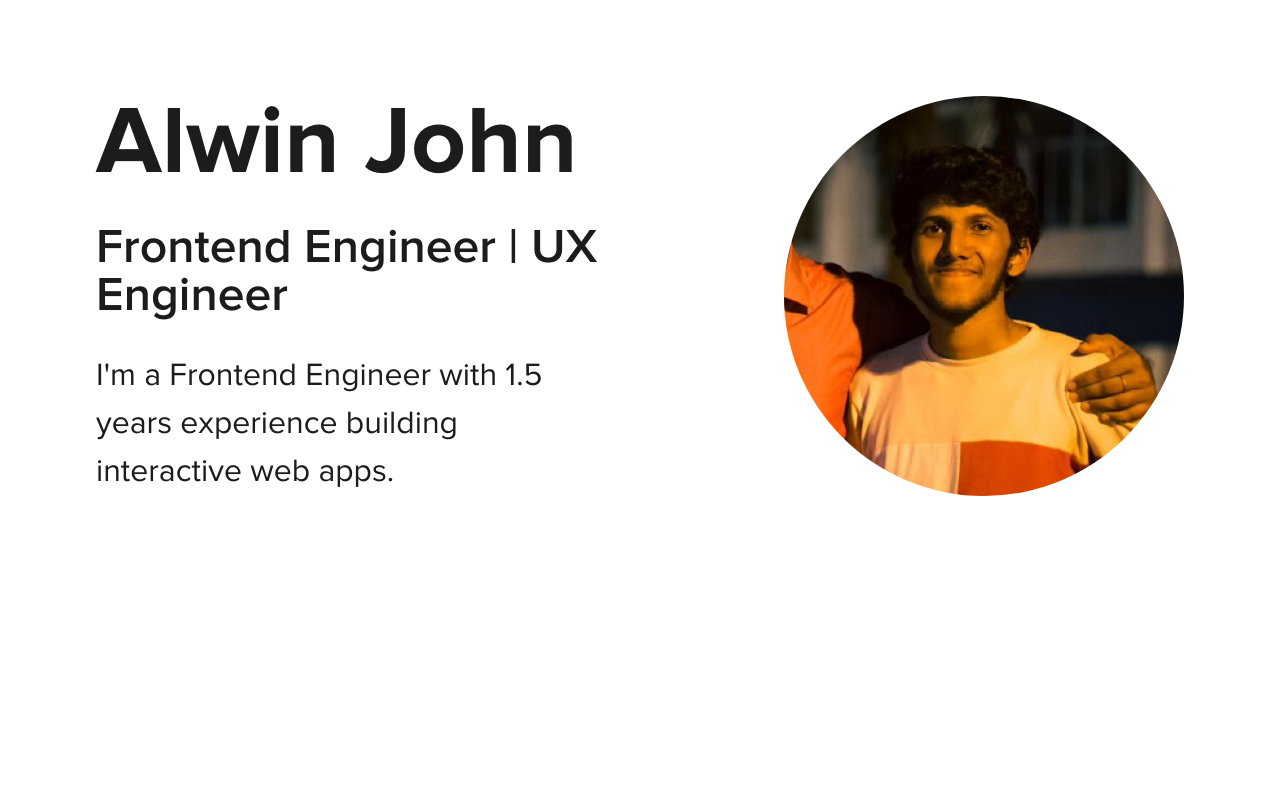
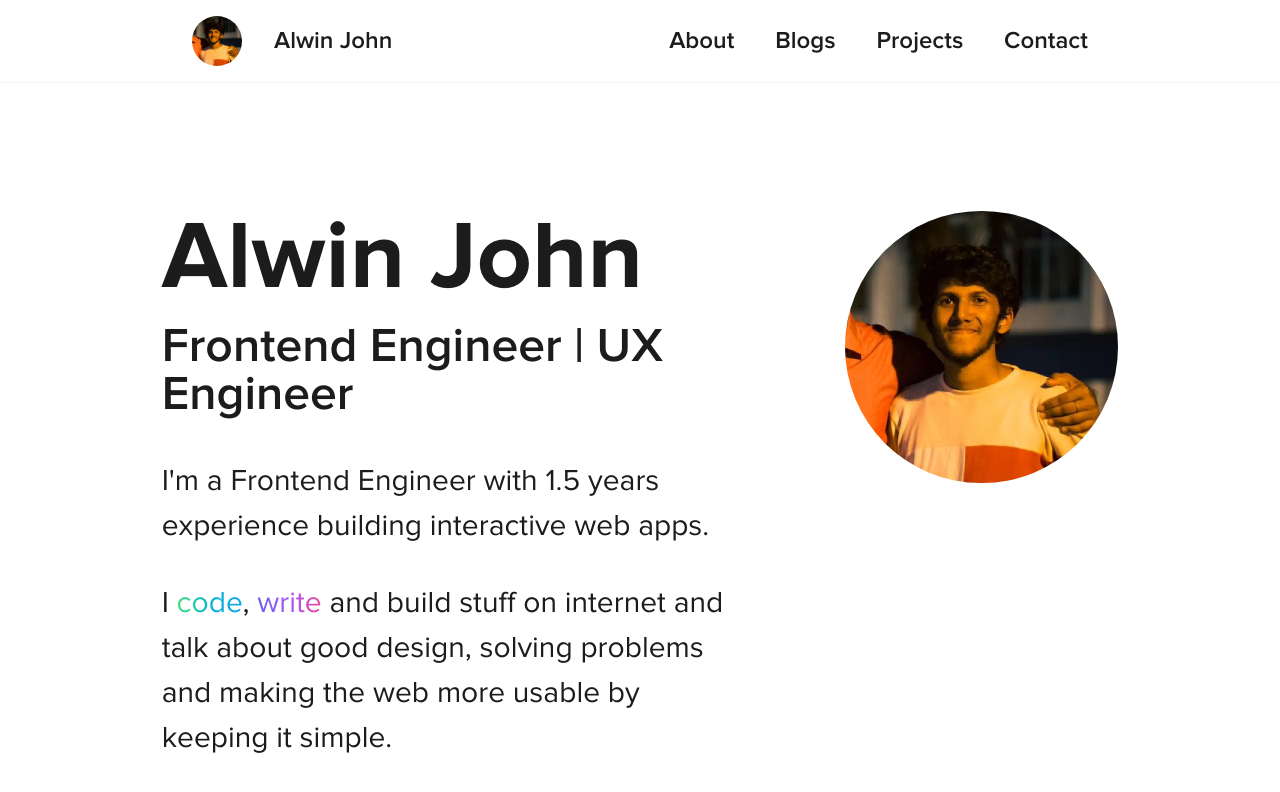
Before and after one commit to Dexters-Hub/alwinjohn.com, a Next.js app: page / in a window 1280 px wide. Shown: the top 792 px of the page. Built offline with nearby package versions, Linux system fonts and the light colour scheme.

Commit message:
feat: Hero + Nav added

```diff
--- a/src/app/page.tsx
+++ b/src/app/page.tsx
@@ -1,18 +1,24 @@
+import Nav from '@/components/Nav/Nav';
 import Image from 'next/image';
 
 export default function Home() {
   return (
-    <main className="flex min-h-screen flex-col flex-start p-24">
-      <div className='flex justify-between'>
-        <div className='flex flex-col justify-around'>
-            <div className=''>
-              <h2 className="text-8xl font-bold">Alwin John</h2>
-              <p className="text-5xl font-semibold py-8">Frontend Engineer | UX Engineer</p>
-            </div>
-            <p className='text-[32px] font-normal w-3/4'>I&apos;m a Frontend Engineer with 1.5 years experience building interactive web apps.</p>
-        </div>
-        <Image className='rounded-full' src="/images/profile.png" alt='A handsome guy' height={400} width={400}/>
-      </div>
+  <div className='min-h-screen'>
+    <Nav />
+    <main className="grid grid-cols-12 px-16 pt-32 gap-x-5">
+
+              <div className='col-start-2 col-span-6'>
+                <h3 className="text-8xl font-bold">Alwin John</h3>
+                <p className="text-5xl font-semibold pt-4 pb-10">Frontend Engineer | UX Engineer</p>
+                <p className='text-[30px] '>I&apos;m a Frontend Engineer with 1.5 years experience building interactive web apps.</p>
+
+                <p className='text-[30px] mt-8'>I <a href='' className='bg-gradient-to-r from-green-400  via-cyan-500 to-sky-500  bg-clip-text text-transparent'>code</a>, <a href='' className='bg-gradient-to-r from-indigo-500 via-purple-500 to-pink-500  bg-clip-text text-transparent'>write</a> and build stuff on internet and talk about good design, solving problems and making the web more usable by keeping it simple.</p>
+              </div>
+
+              <Image className='col-end-12 col-span-3 rounded-full' src="/images/profile.png" alt='A handsome guy' height={400} width={400}/>
+
+
     </main>
+  </div>
   );
 }
--- /dev/null
+++ b/src/components/Nav/Nav.tsx
@@ -0,0 +1,22 @@
+import Image from 'next/image';
+
+const Nav = () => {
+  return (
+    <div  className='grid px-48 py-4 border-b border-slate-100	' >
+        <div className='flex items-center'>
+            <div><Image className='rounded-full' src="/images/profile.png" alt='A handsome guy' height={50} width={50}/></div>
+            <p className='text-2xl font-semibold  px-8'>Alwin John</p>
+        </div>
+
+
+            <ul className='flex items-center col-start-3 justify-between'>
+                <li className='text-2xl font-semibold'>About</li>
+                <li className='text-2xl font-semibold'>Blogs</li>
+                <li className='text-2xl font-semibold'>Projects</li>
+                <li className='text-2xl font-semibold'>Contact</li>
+            </ul>
+    </div>
+  );
+};
+
+export default Nav;
```
